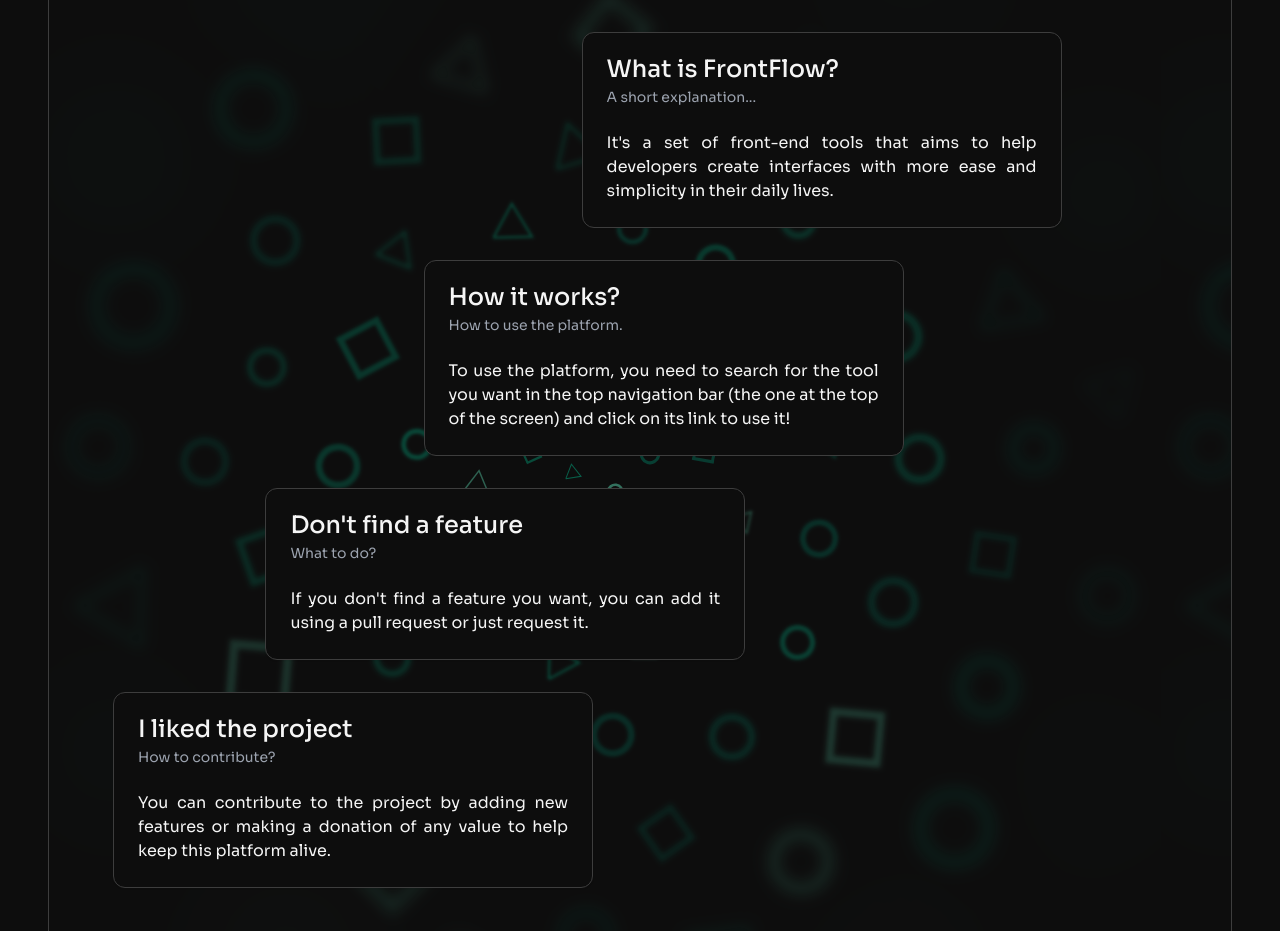
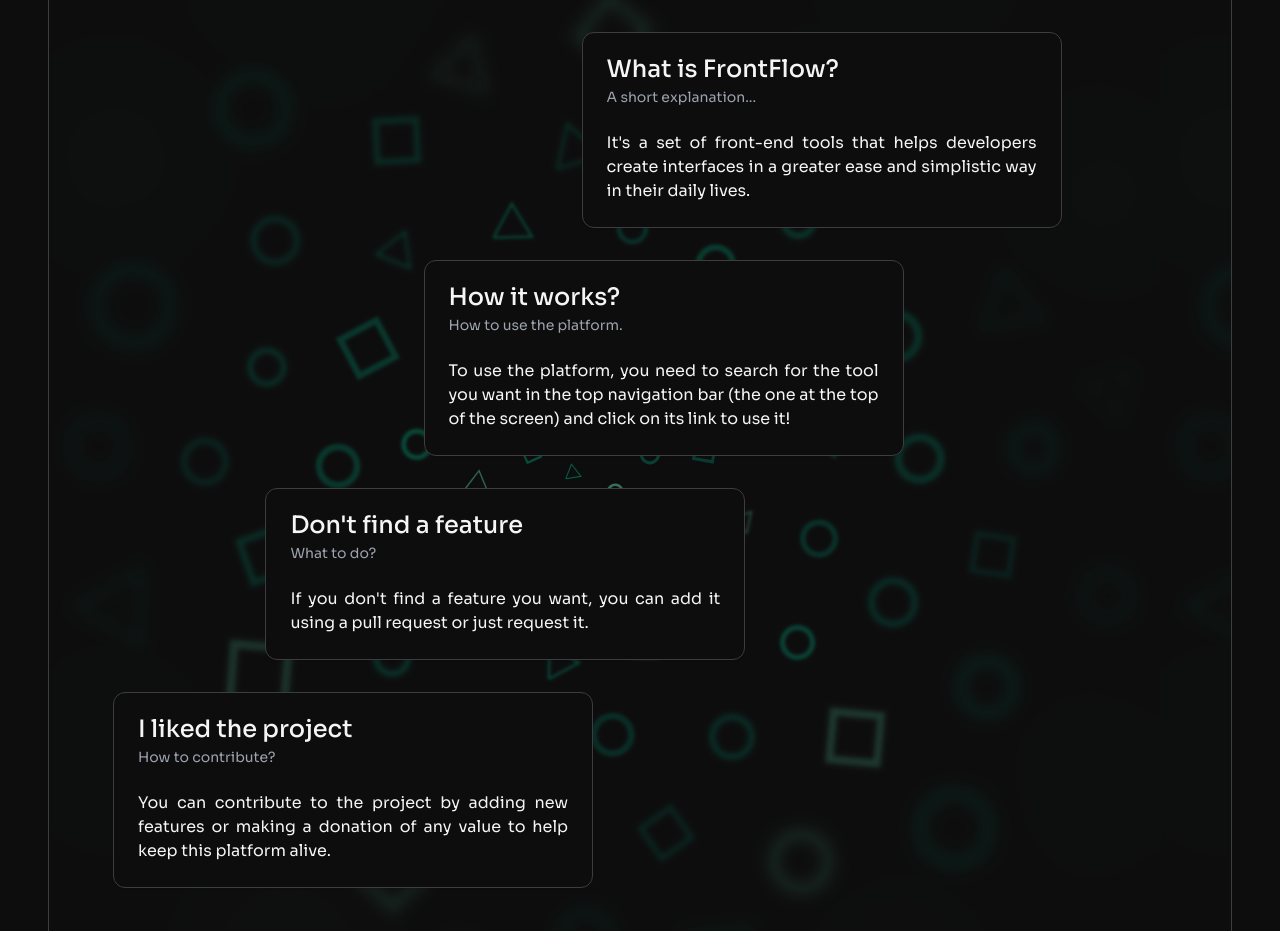
Before and after one commit to h3rmel/front-flow, a Next.js app: page / in a window 1280 px wide. Shown: the part 1260-2191 px from the top of the page. Built offline with nearby package versions, Linux system fonts and the light colour scheme.

Commit message:
refactor: change the pt-br version of a translation

```diff
--- a/src/features/home/languages/home.lng.ts
+++ b/src/features/home/languages/home.lng.ts
@@ -27,7 +27,7 @@ export const HOME_LANGUAGES: LanguageList = {
     'pt-BR':
       'É um conjunto de ferramentas específicas para front-end visando auxiliar desenvolvedores a criar interfaces com mais facilidade e simplicidade no seu dia a dia.',
     'en-US':
-      "It's a set of front-end tools that aims to help developers create interfaces with more ease and simplicity in their daily lives.",
+      "It's a set of front-end tools that helps developers create interfaces in a greater ease and simplistic way in their daily lives.",
   },
   how_it_works: {
     'pt-BR': 'Como funciona?',
```
